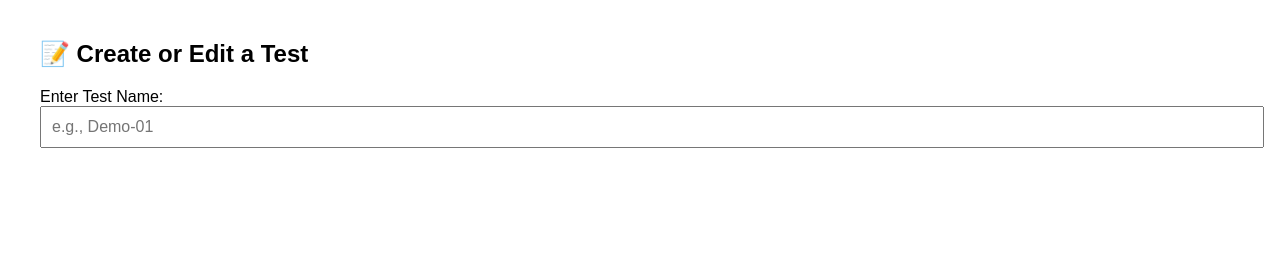
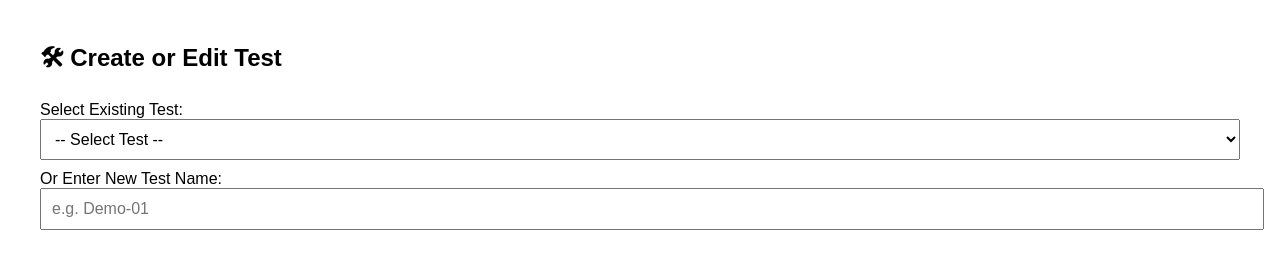
Before and after one commit to SolutionBox-AI/quiz-app, a website: page frontend/form.html in a window 1280 px wide. Drawn offline with Linux system fonts and the light colour scheme; no server answers; sample sign-in values are in the browser's storage.

Commit message:
Update form.html

```diff
--- a/frontend/form.html
+++ b/frontend/form.html
@@ -4,7 +4,7 @@
   <title>Create / Edit Test</title>
   <style>
     body { font-family: Arial; margin: 40px; }
-    textarea, input { width: 100%; padding: 10px; margin-bottom: 10px; font-size: 16px; }
+    textarea, input, select { width: 100%; padding: 10px; margin-bottom: 10px; font-size: 16px; }
     button { padding: 10px 20px; font-size: 16px; margin-right: 10px; }
     .question-block { border: 1px solid #ccc; padding: 15px; margin-bottom: 20px; position: relative; }
     .remove-btn {
@@ -24,14 +24,19 @@
     }
   </script>
 
-  <h2>📝 Create or Edit a Test</h2>
+  <h2>🛠 Create or Edit Test</h2>
 
-  <label for="testNameInput">Enter Test Name:</label>
-  <input type="text" id="testNameInput" oninput="checkTestName()" placeholder="e.g., Demo-01" />
+  <label>Select Existing Test:</label>
+  <select id="testSelect" onchange="onTestSelect(this.value)">
+    <option value="">-- Select Test --</option>
+  </select>
+
+  <label>Or Enter New Test Name:</label>
+  <input type="text" id="testNameInput" oninput="onManualTestName()" placeholder="e.g. Demo-01" />
 
   <div id="questionsArea"></div>
 
-  <div id="questionButtons" style="display: none;">
+  <div id="questionButtons" style="display:none;">
     <button onclick="addQuestion()">➕ Add Question</button>
     <button onclick="saveTest()">💾 Save Test</button>
     <button onclick="goBack()">🔙 Back to Admin</button>
@@ -41,15 +46,37 @@
     const BASE = "https://quiz-app-4087.onrender.com/api/quiz";
     let currentTestId = "";
 
-    function checkTestName() {
-      const input = document.getElementById("testNameInput").value.trim();
-      const controls = document.getElementById("questionButtons");
-      if (input) {
-        controls.style.display = "block";
-        currentTestId = input;
-        loadQuestions(input);
+    window.onload = () => {
+      fetch(`${BASE}/tests`)
+        .then(res => res.json())
+        .then(tests => {
+          const select = document.getElementById("testSelect");
+          tests.forEach(test => {
+            const opt = document.createElement("option");
+            opt.value = test;
+            opt.textContent = test;
+            select.appendChild(opt);
+          });
+        });
+    };
+
+    function onTestSelect(testId) {
+      if (!testId) return;
+      document.getElementById("testNameInput").value = testId;
+      currentTestId = testId;
+      document.getElementById("questionButtons").style.display = "block";
+      loadQuestions(testId);
+    }
+
+    function onManualTestName() {
+      const testId = document.getElementById("testNameInput").value.trim();
+      if (testId) {
+        currentTestId = testId;
+        document.getElementById("questionButtons").style.display = "block";
+        document.getElementById("testSelect").value = ""; // Clear dropdown
+        loadQuestions(testId); // try loading if already exists
       } else {
-        controls.style.display = "none";
+        document.getElementById("questionButtons").style.display = "none";
         currentTestId = "";
         document.getElementById("questionsArea").innerHTML = "";
       }
@@ -64,6 +91,7 @@
           data.forEach(q => addQuestion(q));
         })
         .catch(() => {
+          // Assume new test, clear questions
           document.getElementById("questionsArea").innerHTML = "";
         });
     }
@@ -90,7 +118,7 @@
     }
 
     function saveTest() {
-      if (!currentTestId) return alert("No test loaded.");
+      if (!currentTestId) return alert("Please enter or select a test name first.");
 
       const texts = document.querySelectorAll(".questionText");
       const as = document.querySelectorAll(".optionA");
@@ -105,11 +133,7 @@
         const c = corr[i].value.trim().toUpperCase();
         const idx = { A: 0, B: 1, C: 2, D: 3 }[c];
         if (idx === undefined) return alert(`Invalid correct answer at Q${i + 1}`);
-        arr.push({
-          question: texts[i].value.trim(),
-          options: ops,
-          correctAnswer: ops[idx]
-        });
+        arr.push({ question: texts[i].value.trim(), options: ops, correctAnswer: ops[idx] });
       }
 
       fetch(`${BASE}/test/${currentTestId}/save`, {
@@ -118,11 +142,8 @@
         body: JSON.stringify(arr)
       })
         .then(res => res.json().then(data => {
-          if (res.ok) {
-            alert("✅ Test saved successfully.");
-          } else {
-            alert("❌ Save failed: " + data.error);
-          }
+          if (res.ok) alert("✅ Test saved.");
+          else alert("❌ Failed: " + data.error);
         }))
         .catch(() => alert("❌ Server error while saving test."));
     }
```
